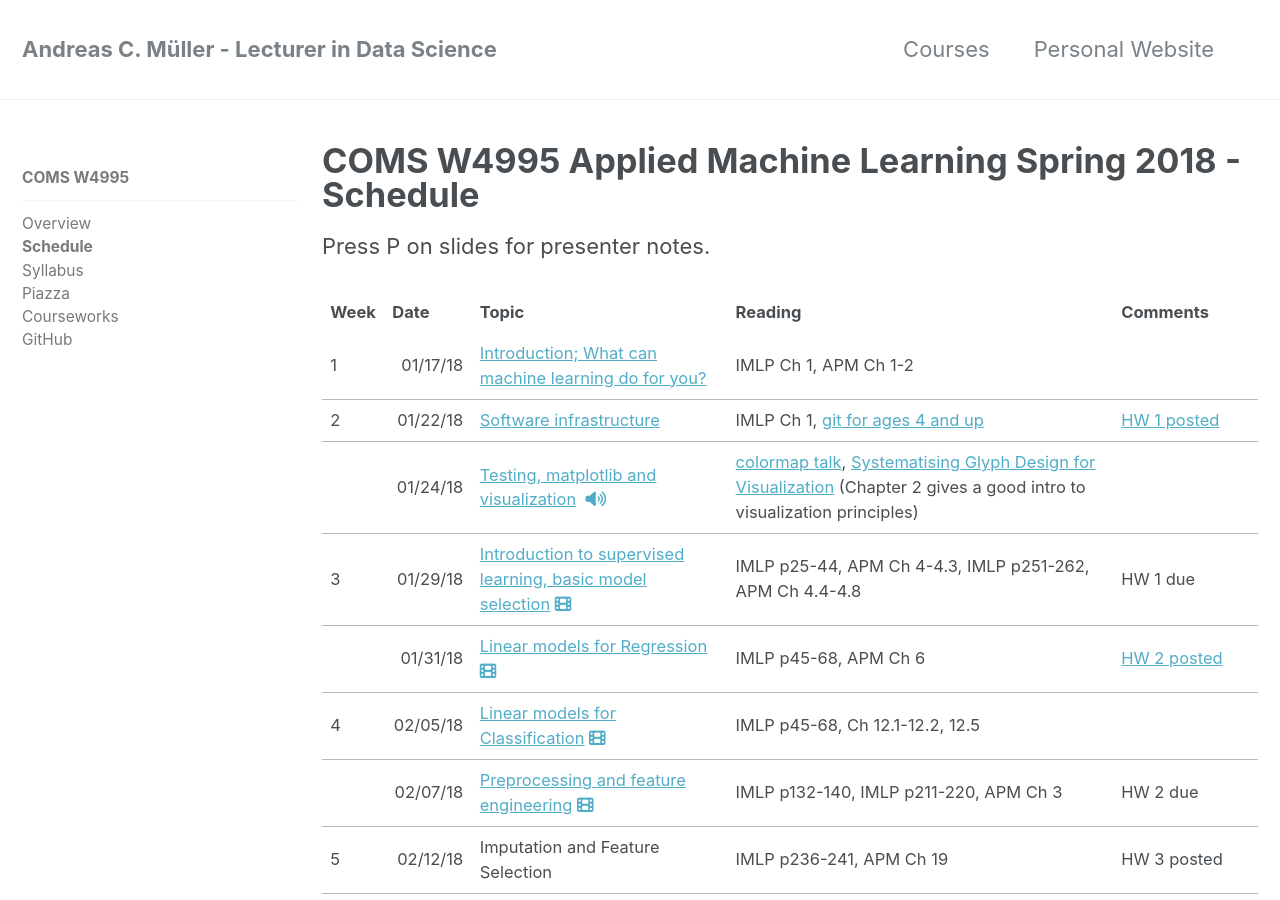
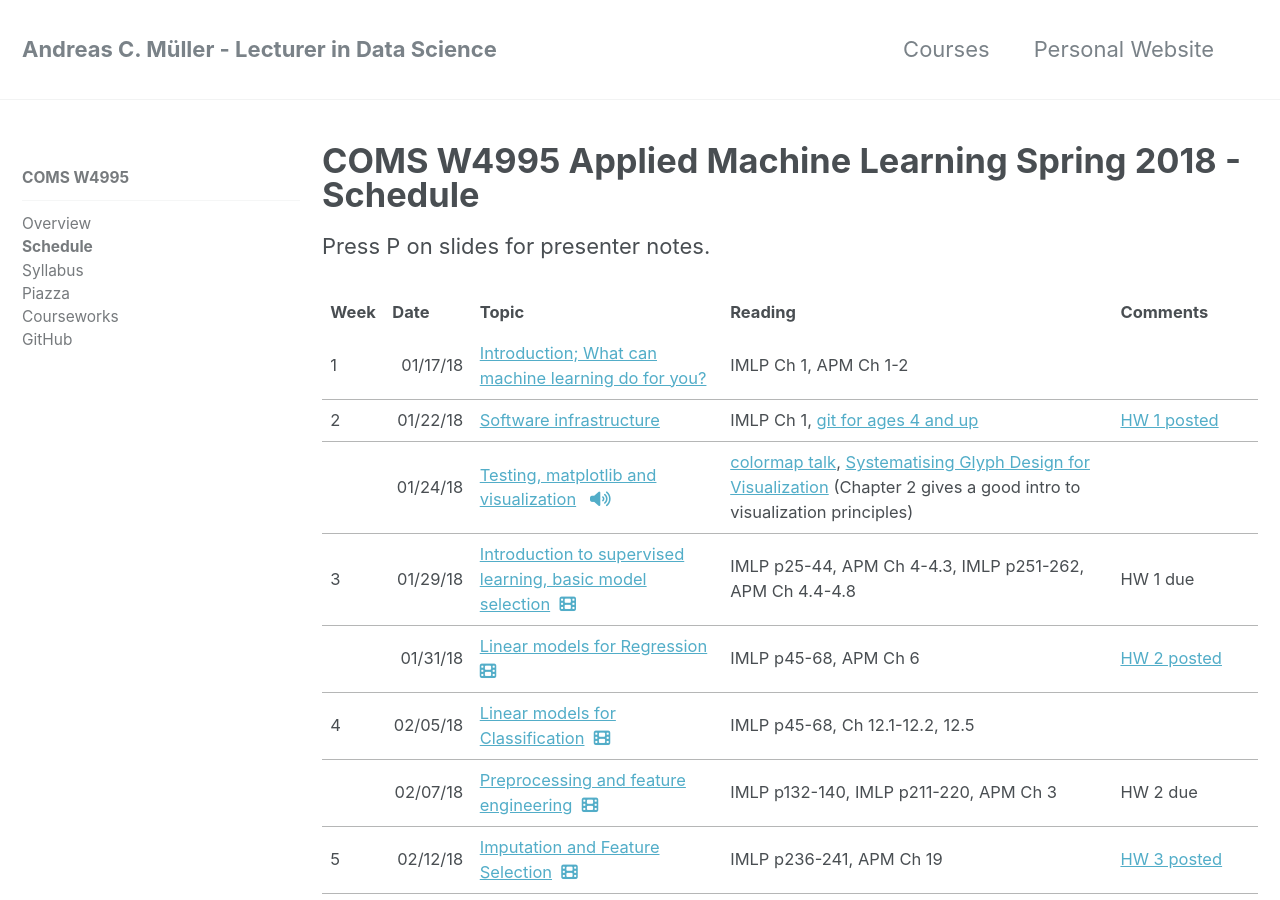
Before and after one commit to amueller/columbia-website, a Jekyll site: the page built from _comsw4995s18/lectures.md, in a window 1280 px wide and 900 px high. Built offline with Jekyll 4.4.1, drawn with Linux system fonts in a browser that asks for light colours; nearby versions of some CDN libraries.

```diff
--- a/_comsw4995s18/lectures.md
+++ b/_comsw4995s18/lectures.md
@@ -25,58 +25,69 @@ Press P on slides for presenter notes.
 	<tr>
 		<td>1</td>
 		<td align="right" sdval="42753" sdnum="1033;0;MM/DD/YY">01/17/18</td>
-		<td><a href="https://amueller.github.io/COMS4995-s18/slides/aml-01-011718-introduction/index.html#1">Introduction; What can machine learning do for you?</a></td>
+		<td><a href="https://amueller.github.io/COMS4995-s18/slides/aml-01-011718-introduction/" onclick="trackOutboundLink('https://amueller.github.io/COMS4995-s18/slides/aml-01-011718-introduction/')">
+                Introduction; What can machine learning do for you?</a></td>
 		<td>IMLP Ch 1, APM Ch 1-2</td>
 		<td><br></td>
 	</tr>
 	<tr>
 		<td>2</td>
 		<td align="right" sdval="42758" sdnum="1033;0;MM/DD/YY">01/22/18</td>
-		<td><a href="https://amueller.github.io/COMS4995-s18/slides/aml-02-012218-python-git-testing/">Software infrastructure</a></td>
+		<td><a href="https://amueller.github.io/COMS4995-s18/slides/aml-02-012218-python-git-testing/" onclick="trackOutboundLink('https://amueller.github.io/COMS4995-s18/slides/aml-02-012218-python-git-testing/')">
+                Software infrastructure</a></td>
 		<td>IMLP Ch 1, <a href="https://www.youtube.com/watch?v=1ffBJ4sVUb4">git for ages 4 and up</a></td>
 		<td><a href="https://github.com/amueller/COMS4995-s18/raw/master/homeworks/HomeworkI.pdf">HW 1 posted</a></td>
 	</tr>
 	<tr>
 		<td><br></td>
 		<td align="right" sdval="42760" sdnum="1033;0;MM/DD/YY">01/24/18</td>
-		<td><a href="https://amueller.github.io/COMS4995-s18/slides/aml-03-012418-matplotlib/#1">Testing, matplotlib and visualization</a> &nbsp;<a href="https://www.dropbox.com/s/fdtmvbrzslemp6g/03-matplotlib-testing.mp3?dl=1"><i class="fa fa-volume-up" aria-hidden="true"></i></a></td>
+		<td><a href="https://amueller.github.io/COMS4995-s18/slides/aml-03-012418-matplotlib/#1" onclick="trackOutboundLink('https://amueller.github.io/COMS4995-s18/slides/aml-03-012418-matplotlib/')">
+                Testing, matplotlib and visualization</a> &nbsp;
+            <a href="https://www.dropbox.com/s/fdtmvbrzslemp6g/03-matplotlib-testing.mp3?dl=1"><i class="fa fa-volume-up" aria-hidden="true"></i></a>
+        </td>
 		<td><a href="https://www.youtube.com/watch?v=xAoljeRJ3lU">colormap talk</a>, <a href="https://ora.ox.ac.uk/objects/uuid:b98ccce1-038f-4c0a-a259-7f53dfe06ac7">Systematising Glyph Design for Visualization</a> (Chapter 2 gives a good intro to visualization principles)</td>
 		<td><br></td>
 	</tr>
 	<tr>
 		<td>3</td>
 		<td align="right" sdval="42765" sdnum="1033;0;MM/DD/YY">01/29/18</td>
-		<td><a href="https://amueller.github.io/COMS4995-s18/slides/aml-04-012918-supervised-learning/#1">Introduction to supervised learning, basic model selection</a>&nbsp;<a href="https://www.dropbox.com/s/6b5fscf84l91t2t/04-intro-to-supervised-learning.flv?dl=1"><i class="fa fa-film" aria-hidden="true"></i></a></td>
+		<td><a href="https://amueller.github.io/COMS4995-s18/slides/aml-04-012918-supervised-learning/#1" onclick="trackOutboundLink('https://amueller.github.io/COMS4995-s18/slides/aml-04-012918-supervised-learning/')">
+                Introduction to supervised learning, basic model selection</a>&nbsp;
+            <a href="https://www.dropbox.com/s/6b5fscf84l91t2t/04-intro-to-supervised-learning.flv?dl=1"><i class="fa fa-film" aria-hidden="true"></i></a></td>
 		<td>IMLP p25-44, APM Ch 4-4.3, IMLP p251-262, APM Ch 4.4-4.8</td>
 		<td>HW 1 due</td>
 	</tr>
 	<tr>
 		<td><br></td>
 		<td align="right" sdval="42767" sdnum="1033;0;MM/DD/YY">01/31/18</td>
-		<td><a href="https://amueller.github.io/COMS4995-s18/slides/aml-05-013118-linear-models-regression/#1">Linear models for Regression</a>&nbsp;<a href="https://www.dropbox.com/s/kd8u9lmz26jzpus/05-linear-models-for-regression.mkv?dl=1"><i class="fa fa-film" aria-hidden="true"></i></a></td>
+		<td><a href="https://amueller.github.io/COMS4995-s18/slides/aml-05-013118-linear-models-regression/#1">Linear models for Regression</a>&nbsp;
+            <a href="https://www.dropbox.com/s/kd8u9lmz26jzpus/05-linear-models-for-regression.mkv?dl=1"><i class="fa fa-film" aria-hidden="true"></i></a></td>
 		<td>IMLP p45-68, APM Ch 6</td>
 		<td><a href="https://github.com/amueller/COMS4995-s18/raw/master/homeworks/Homework2.pdf">HW 2 posted</a></td>
 	</tr>
 	<tr>
 		<td>4</td>
 		<td align="right" sdval="42772" sdnum="1033;0;MM/DD/YY">02/05/18</td>
-		<td><a href="https://amueller.github.io/COMS4995-s18/slides/aml-06-020518-linear-models-classification/#1">Linear models for Classification</a>&nbsp;<a href="https://www.dropbox.com/s/d9th9jcqprcvav1/06-linear-models-for-classification.mkv?dl=1"><i class="fa fa-film" aria-hidden="true"></i></a></td>
+		<td><a href="https://amueller.github.io/COMS4995-s18/slides/aml-06-020518-linear-models-classification/#1">Linear models for Classification</a>&nbsp;
+            <a href="https://www.dropbox.com/s/d9th9jcqprcvav1/06-linear-models-for-classification.mkv?dl=1"><i class="fa fa-film" aria-hidden="true"></i></a></td>
 		<td>IMLP p45-68,  Ch 12.1-12.2, 12.5</td>
 		<td></td>
 	</tr>
 	<tr>
 		<td><br></td>
 		<td align="right" sdval="42774" sdnum="1033;0;MM/DD/YY">02/07/18</td>
-		<td><a href="https://amueller.github.io/COMS4995-s18/slides/aml-07-020718-preprocessing/#1">Preprocessing and feature engineering</a>&nbsp;<a href="https://www.dropbox.com/s/sfsruw0mluuza1m/07-preprocessing.mkv?dl=1"><i class="fa fa-film" aria-hidden="true"></i></a></td>
+		<td><a href="https://amueller.github.io/COMS4995-s18/slides/aml-07-020718-preprocessing/#1">Preprocessing and feature engineering</a>&nbsp;
+            <a href="https://www.dropbox.com/s/sfsruw0mluuza1m/07-preprocessing.mkv?dl=1"><i class="fa fa-film" aria-hidden="true"></i></a></td>
 		<td>IMLP p132-140, IMLP p211-220, APM Ch 3</td>
 		<td>HW 2 due</td>
 	</tr>
 	<tr>
 		<td>5</td>
 		<td align="right" sdval="42779" sdnum="1033;0;MM/DD/YY">02/12/18</td>
-		<td>Imputation and Feature Selection</td>
+		<td><a href="https://amueller.github.io/COMS4995-s18/slides/aml-08-021218-imputation-feature-selection/">Imputation and Feature Selection</a>&nbsp;
+            <a href="https://www.dropbox.com/s/9wv7e7rpz2c8l7f/08-imputation-feature-selection.mkv?dl=1"><i class="fa fa-film" aria-hidden="true"></i></a></td>
 		<td>IMLP p236-241, APM Ch 19</td>
-		<td>HW 3 posted</td>
+		<td><a href="https://github.com/amueller/COMS4995-s18/raw/master/homeworks/Homework3.pdf">HW 3 posted</a></td>
 	</tr>
 	<tr>
 		<td><br></td>
```
Also changed, not shown: _includes/analytics-providers/google.html (+14 -0 lines).
